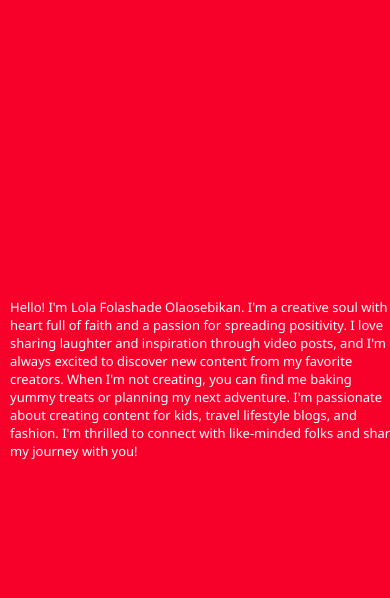
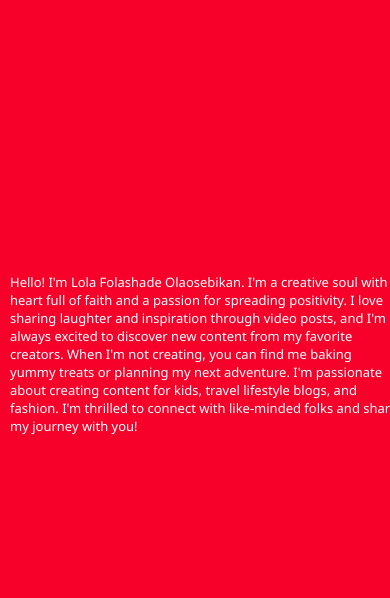
Before and after one commit to TamzCode8/Web, a plain HTML site: page index.html in a window 390 px wide. Shown: the part 410-1008 px from the top of the page. After the commit the page ends 983 px from the top, so only its background shows below. Drawn offline with Linux system fonts and the light colour scheme.

Commit message:
Update index.css

```diff
--- a/index.css
+++ b/index.css
@@ -48,7 +48,7 @@ a:hover{
  #Ab{
      margin-top: 50px;
     color: white;
-     top: 78%;
+     top: 75%;
      margin-left: 2px ;
      width: 100% ;
      height: 300px ;
```
